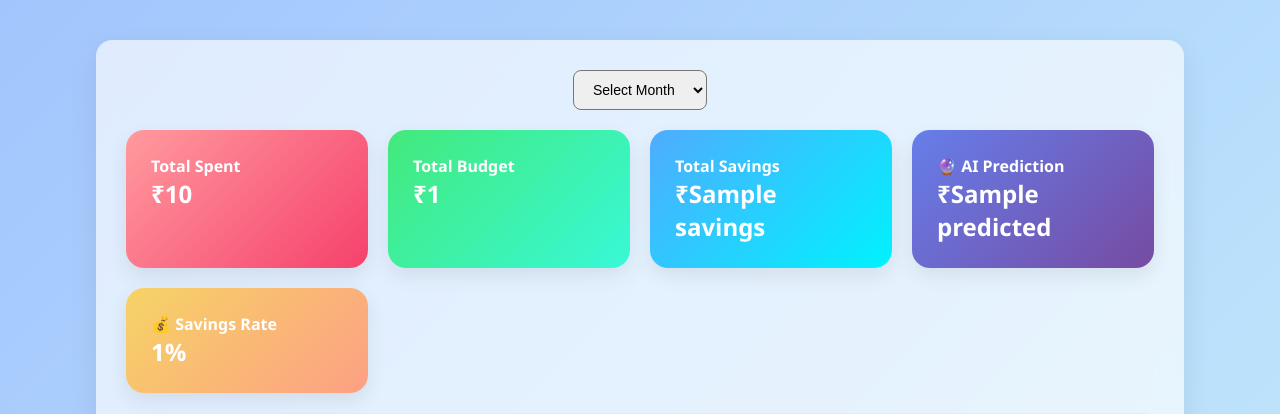
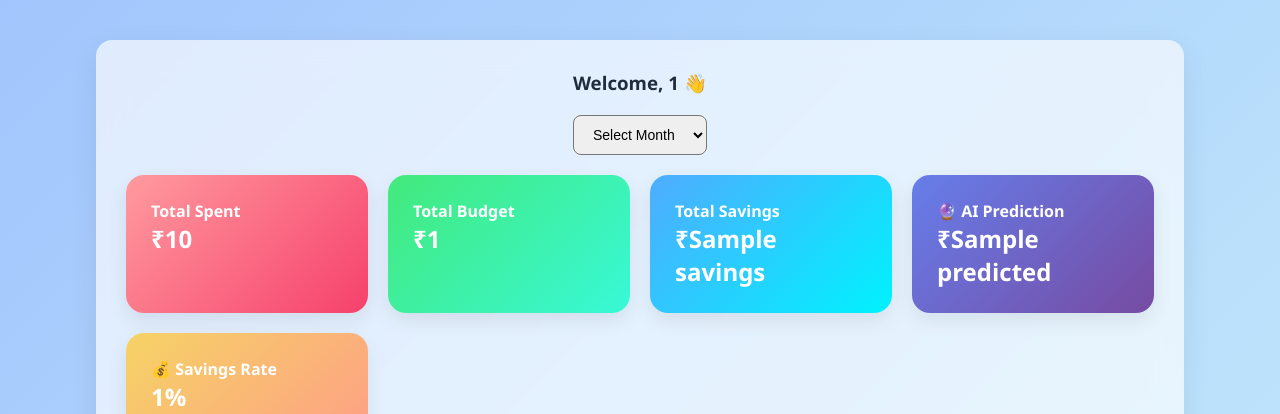
Before and after one commit to kanakadurgapitchuka/ai-expense-tracker, a Flask app: template templates/dashboard.html in a window 1280 px wide. Shown: the part 63-477 px from the top of the page. Run offline with Flask 3, Linux system fonts and the light colour scheme; the visitor is signed in with stand-in values (Sample User, id 1); the template is opened without the code that fills it: most values are stand-ins (such as "Sample title", 1, 10 or a date in 2020); some libraries are stand-ins or nearby versions.

Commit message:
Update dashboard.html

```diff
--- a/templates/dashboard.html
+++ b/templates/dashboard.html
@@ -4,6 +4,9 @@
 <script src="https://cdn.jsdelivr.net/npm/chart.js"></script>
 
 <div class="dashboard-container">
+    <h3 style="text-align:center; margin-bottom:20px;">
+        Welcome, {{ session['user_id'] }} 👋
+    </h3>
     <form method="GET" style="text-align:center; margin-bottom:20px;">
         <select name="month" onchange="this.form.submit()"
             style="padding:10px 15px; border-radius:8px; font-size:14px; cursor:pointer;">
```
